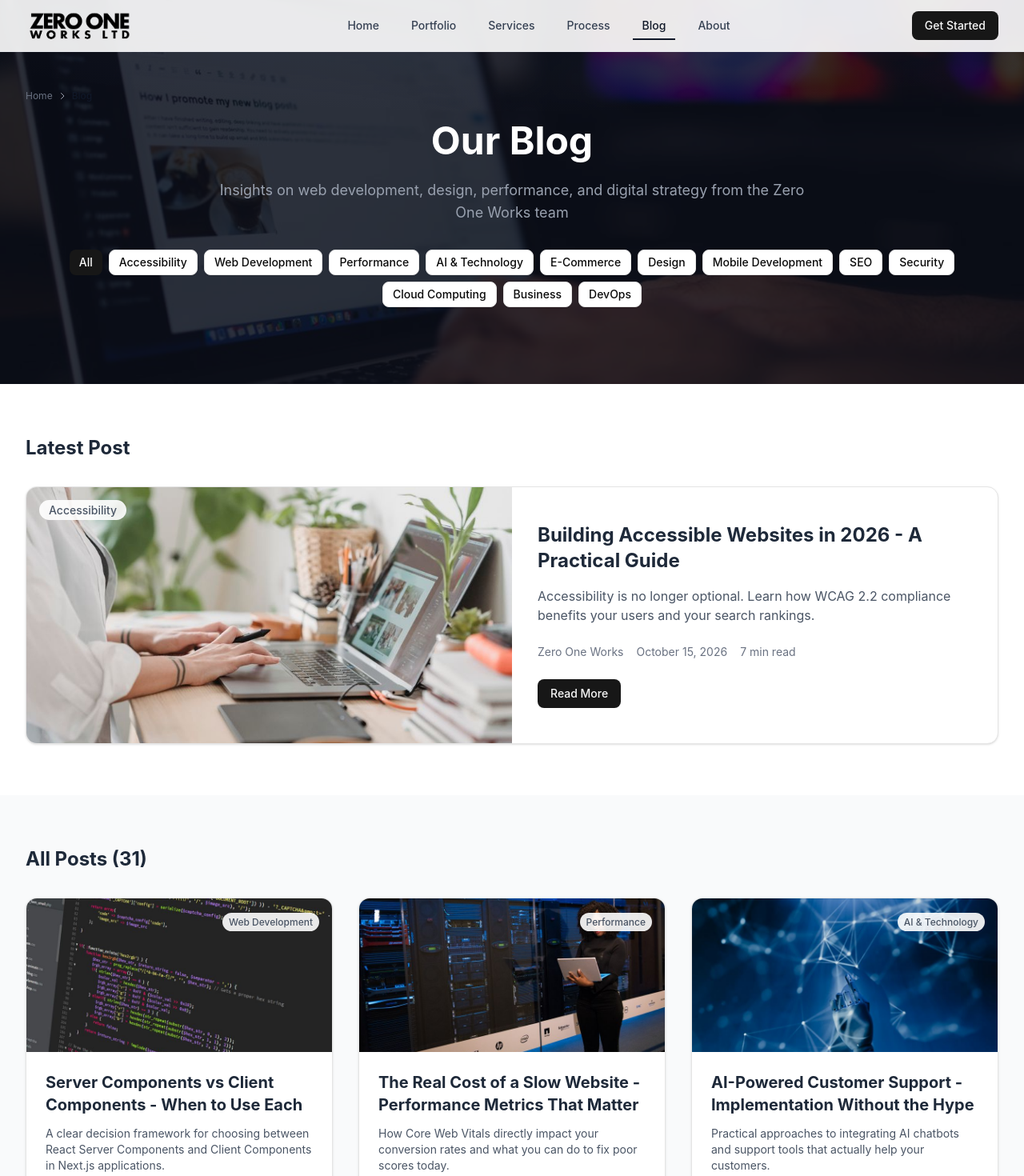
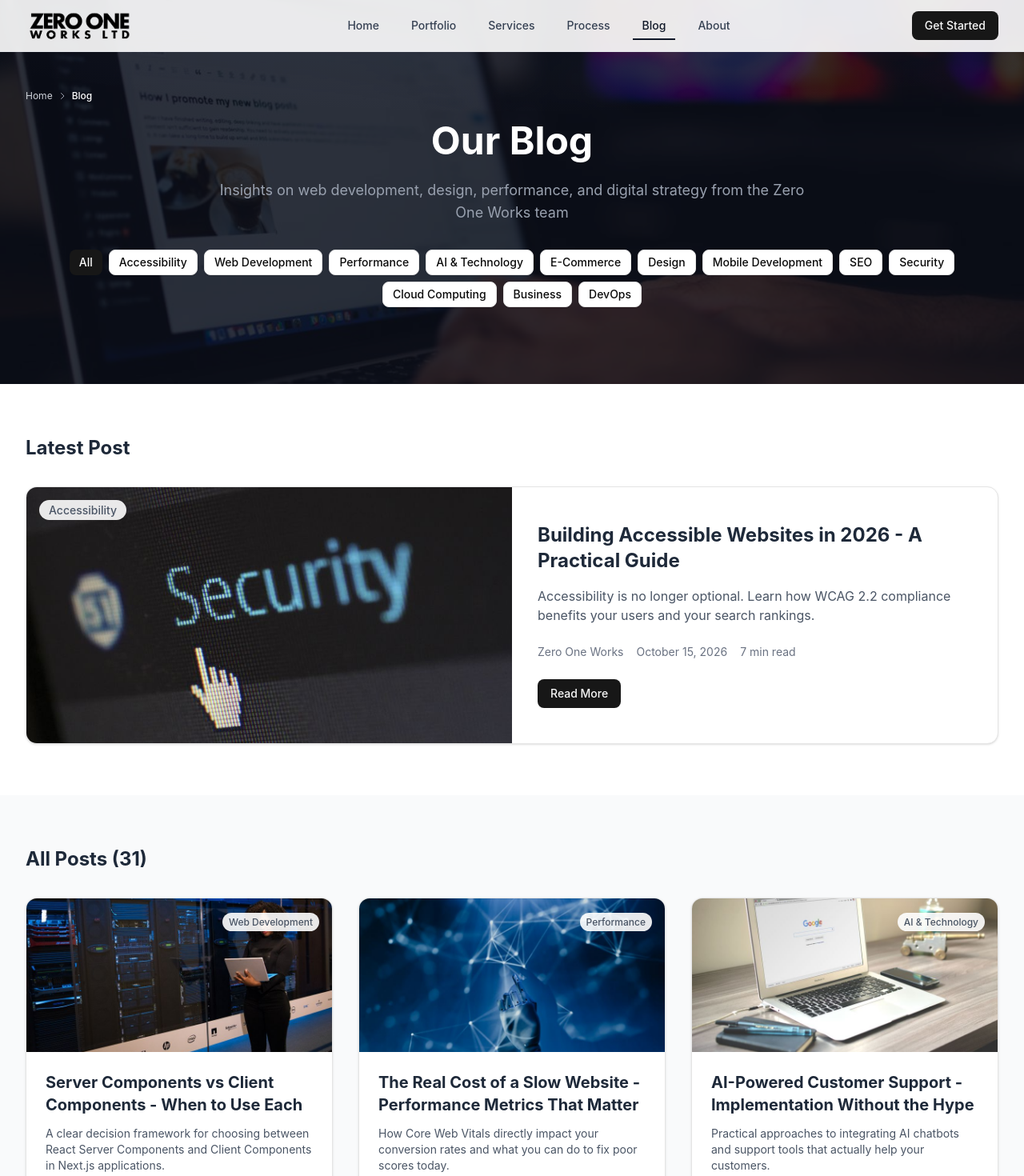
Before and after one commit to khurramsaadat/zero1works, a Next.js app: page /blog in a window 1280 px wide. Shown: the top 1470 px of the page at 80% size. Built offline with nearby package versions, Linux system fonts and the light colour scheme.

Commit message:
Blog slug URLs, hero breadcrumbs, unique post images, Forms.md

```diff
--- a/src/app/about/page.tsx
+++ b/src/app/about/page.tsx
@@ -30,7 +30,7 @@ export default function About() {
         <div className="absolute inset-0 bg-[radial-gradient(ellipse_80%_50%_at_50%_-20%,rgba(120,119,198,0.1),transparent)]" />
         <div className="absolute inset-0 bg-cover bg-center opacity-20 pointer-events-none" style={{ backgroundImage: `url('${heroImages.about}')` }} />
         <div className="max-w-7xl mx-auto px-4 sm:px-6 lg:px-8 py-12 relative z-10">
-          <Breadcrumbs />
+          <Breadcrumbs variant="hero" />
           <div className="text-center mt-6">
             <h1 className="text-4xl md:text-5xl font-bold text-white mb-6">About Us</h1>
             <p className="text-lg text-gray-400 max-w-3xl mx-auto">
--- a/src/app/api-reference/page.tsx
+++ b/src/app/api-reference/page.tsx
@@ -23,7 +23,7 @@ export default function ApiReferencePage() {
       <main id="main-content">
         <section className="pt-20 pb-12 bg-gray-950">
           <div className="max-w-4xl mx-auto px-4 sm:px-6 lg:px-8 py-12">
-            <Breadcrumbs />
+            <Breadcrumbs variant="hero" />
             <h1 className="text-3xl md:text-4xl font-bold text-white mt-6 mb-4">API Reference</h1>
             <p className="text-gray-400 max-w-2xl">Integration patterns and third-party services used across our projects.</p>
           </div>
--- a/src/app/blog/[id]/page.tsx
+++ b/src/app/blog/[slug]/page.tsx
@@ -4,7 +4,7 @@ import Footer from "@/components/Footer";
 import Breadcrumbs from "@/components/Breadcrumbs";
 import Link from "next/link";
 import Image from "next/image";
-import { blogCategoryImages } from "@/components/illustrations/HeroIllustrations";
+import { getPostImage, slugify } from "@/components/illustrations/HeroIllustrations";
 
 /* Shared blog data - keep in sync with /blog/page.tsx */
 const blogPosts = [
@@ -72,28 +72,28 @@ const blogPosts = [
     body: "Cloud computing levels the playing field for small businesses. Services that once required significant capital investment in servers and IT staff are now available on a pay-as-you-go basis.\n\nStart with the basics: cloud email (Google Workspace or Microsoft 365), cloud storage (Google Drive, Dropbox, or OneDrive), and cloud-based productivity tools. These eliminate the need for on-premises servers and enable remote work.\n\nFor your website, cloud hosting through platforms like Vercel, Netlify, or AWS Amplify provides global CDN delivery, automatic scaling, and near-zero maintenance. Static sites can be hosted for free or nearly free.\n\nSecurity in the cloud is often better than on-premises for small businesses. Cloud providers invest heavily in security infrastructure, automated patching, and monitoring that most small businesses could never afford independently." },
 ];
 
-function getPost(id: number) {
-  return blogPosts.find((p) => p.id === id);
+function getPostBySlug(slug: string) {
+  return blogPosts.find((p) => slugify(p.title) === slug);
 }
 
-/* Generate static pages for all 31 posts */
+/* Generate static pages for all 31 posts using slugs */
 export function generateStaticParams() {
-  return blogPosts.map((post) => ({ id: String(post.id) }));
+  return blogPosts.map((post) => ({ slug: slugify(post.title) }));
 }
 
-export async function generateMetadata({ params }: { params: Promise<{ id: string }> }): Promise<Metadata> {
-  const { id } = await params;
-  const post = getPost(Number(id));
+export async function generateMetadata({ params }: { params: Promise<{ slug: string }> }): Promise<Metadata> {
+  const { slug } = await params;
+  const post = getPostBySlug(slug);
   return {
     title: post?.title || "Blog Post",
     description: post?.excerpt || "",
-    alternates: { canonical: `/blog/${id}` },
+    alternates: { canonical: `/blog/${slug}` },
   };
 }
 
-export default async function BlogPost({ params }: { params: Promise<{ id: string }> }) {
-  const { id } = await params;
-  const post = getPost(Number(id));
+export default async function BlogPost({ params }: { params: Promise<{ slug: string }> }) {
+  const { slug } = await params;
+  const post = getPostBySlug(slug);
 
   if (!post) {
     return (
@@ -123,15 +123,15 @@ export default async function BlogPost({ params }: { params: Promise<{ id: strin
       {/* Hero with category image */}
       <section className="pt-16 pb-12 relative overflow-hidden bg-gray-900">
         <Image
-          src={blogCategoryImages[post.category] || "/images/blog/web-development.jpg"}
-          alt={post.category}
+          src={getPostImage(post.id)}
+          alt={post.title}
           fill
           className="object-cover opacity-40"
           sizes="100vw"
           priority
         />
         <div className="max-w-4xl mx-auto px-4 sm:px-6 lg:px-8 py-12 relative z-10">
-          <Breadcrumbs />
+          <Breadcrumbs variant="hero" lastLabel={post.title} />
           <div className="mt-6">
             <span className="inline-block bg-white/20 text-white px-3 py-1 rounded-full text-sm font-medium mb-4 backdrop-blur-sm">
               {post.category}
@@ -169,7 +169,7 @@ export default async function BlogPost({ params }: { params: Promise<{ id: strin
         <div className="max-w-3xl mx-auto px-4 sm:px-6 lg:px-8">
           <div className="flex justify-between items-start gap-8">
             {prevPost ? (
-              <Link href={`/blog/${prevPost.id}`} className="group flex-1">
+              <Link href={`/blog/${slugify(prevPost.title)}`} className="group flex-1">
                 <span className="text-xs text-gray-500 dark:text-gray-400 uppercase tracking-wide">Previous</span>
                 <p className="text-gray-800 dark:text-gray-200 font-medium group-hover:text-gray-600 dark:group-hover:text-gray-400 transition-colors line-clamp-2 mt-1">
                   {prevPost.title}
@@ -177,7 +177,7 @@ export default async function BlogPost({ params }: { params: Promise<{ id: strin
               </Link>
             ) : <div className="flex-1" />}
             {nextPost ? (
-              <Link href={`/blog/${nextPost.id}`} className="group flex-1 text-right">
+              <Link href={`/blog/${slugify(nextPost.title)}`} className="group flex-1 text-right">
                 <span className="text-xs text-gray-500 dark:text-gray-400 uppercase tracking-wide">Next</span>
                 <p className="text-gray-800 dark:text-gray-200 font-medium group-hover:text-gray-600 dark:group-hover:text-gray-400 transition-colors line-clamp-2 mt-1">
                   {nextPost.title}
@@ -195,12 +195,12 @@ export default async function BlogPost({ params }: { params: Promise<{ id: strin
             <h2 className="text-2xl font-bold text-gray-800 dark:text-gray-200 mb-8">Related Posts</h2>
             <div className="grid grid-cols-1 md:grid-cols-3 gap-8">
               {related.map((r) => (
-                <Link key={r.id} href={`/blog/${r.id}`}>
+                <Link key={r.id} href={`/blog/${slugify(r.title)}`}>
                   <div className="rounded-xl overflow-hidden border border-gray-200 dark:border-gray-700 hover:shadow-lg transition-shadow cursor-pointer h-full">
                     <div className="relative h-40">
                       <Image
-                        src={blogCategoryImages[r.category] || "/images/blog/web-development.jpg"}
-                        alt={r.category}
+                        src={getPostImage(r.id)}
+                        alt={r.title}
                         fill
                         className="object-cover"
                         sizes="(max-width: 768px) 100vw, 33vw"
--- a/src/app/blog/page.tsx
+++ b/src/app/blog/page.tsx
@@ -8,7 +8,7 @@ import { Card, CardContent } from "@/components/ui/card";
 import { Button } from "@/components/ui/button";
 import Link from "next/link";
 import Image from "next/image";
-import { heroImages, blogCategoryImages } from "@/components/illustrations/HeroIllustrations";
+import { heroImages, getPostImage, slugify } from "@/components/illustrations/HeroIllustrations";
 
 const POSTS_PER_PAGE = 12;
 
@@ -285,7 +285,7 @@ const Blog = () => {
         <div className="absolute inset-0 bg-[radial-gradient(ellipse_80%_50%_at_50%_-20%,rgba(120,119,198,0.1),transparent)]" />
         <div className="absolute inset-0 bg-cover bg-center opacity-20 pointer-events-none" style={{ backgroundImage: `url('${heroImages.blog}')` }} />
         <div className="max-w-7xl mx-auto px-4 sm:px-6 lg:px-8 py-12 relative z-10">
-          <Breadcrumbs />
+          <Breadcrumbs variant="hero" />
           <div className="text-center mt-6">
             <h1 className="text-4xl md:text-5xl font-bold text-white mb-6">Our Blog</h1>
             <p className="text-lg text-gray-400 max-w-3xl mx-auto mb-8">
@@ -315,13 +315,13 @@ const Blog = () => {
         <section id="main-content" className="py-16 bg-white dark:bg-slate-900">
           <div className="max-w-7xl mx-auto px-4 sm:px-6 lg:px-8">
             <h2 className="text-2xl font-bold text-gray-800 dark:text-gray-200 mb-8">Latest Post</h2>
-            <Link href={`/blog/${visible[0].id}`}>
+            <Link href={`/blog/${slugify(visible[0].title)}`}>
               <Card className="card-hover-effect overflow-hidden cursor-pointer">
                 <div className="grid grid-cols-1 lg:grid-cols-2">
                   <div className="relative h-64 lg:min-h-[320px]">
                     <Image
-                      src={blogCategoryImages[visible[0].category] || "/images/blog/web-development.jpg"}
-                      alt={visible[0].category}
+                      src={getPostImage(visible[0].id)}
+                      alt={visible[0].title}
                       fill
                       className="object-cover"
                       sizes="(max-width: 1024px) 100vw, 50vw"
@@ -360,12 +360,12 @@ const Blog = () => {
           </h2>
           <div className="grid grid-cols-1 md:grid-cols-2 lg:grid-cols-3 gap-8">
             {visible.slice(1).map((post) => (
-              <Link key={post.id} href={`/blog/${post.id}`}>
+              <Link key={post.id} href={`/blog/${slugify(post.title)}`}>
                 <Card className="card-hover-effect overflow-hidden cursor-pointer h-full">
                   <div className="relative h-48">
                     <Image
-                      src={blogCategoryImages[post.category] || "/images/blog/web-development.jpg"}
-                      alt={post.category}
+                      src={getPostImage(post.id)}
+                      alt={post.title}
                       fill
                       className="object-cover"
                       sizes="(max-width: 768px) 100vw, (max-width: 1200px) 50vw, 33vw"
--- a/src/app/case-studies/page.tsx
+++ b/src/app/case-studies/page.tsx
@@ -26,7 +26,7 @@ export default function CaseStudiesPage() {
       <main id="main-content">
         <section className="pt-20 pb-12 bg-gray-950">
           <div className="max-w-4xl mx-auto px-4 sm:px-6 lg:px-8 py-12">
-            <Breadcrumbs />
+            <Breadcrumbs variant="hero" />
             <h1 className="text-3xl md:text-4xl font-bold text-white mt-6 mb-4">Case Studies</h1>
             <p className="text-gray-400 max-w-2xl">Deep dives into real projects - the challenges, solutions, and results.</p>
           </div>
--- a/src/app/documentation/page.tsx
+++ b/src/app/documentation/page.tsx
@@ -25,7 +25,7 @@ export default function DocumentationPage() {
       <main id="main-content">
         <section className="pt-20 pb-12 bg-gray-950">
           <div className="max-w-4xl mx-auto px-4 sm:px-6 lg:px-8 py-12">
-            <Breadcrumbs />
+            <Breadcrumbs variant="hero" />
             <h1 className="text-3xl md:text-4xl font-bold text-white mt-6 mb-4">Documentation</h1>
             <p className="text-gray-400 max-w-2xl">Technical docs, processes, and standards we follow on every project.</p>
           </div>
--- a/src/app/portfolio/page.tsx
+++ b/src/app/portfolio/page.tsx
@@ -183,7 +183,7 @@ const Portfolio = () => {
 
         <div className="max-w-7xl mx-auto px-4 sm:px-6 lg:px-8 py-12 relative z-10">
           <div className="mb-4">
-            <Breadcrumbs />
+            <Breadcrumbs variant="hero" />
           </div>
           <div className="text-center">
             <p className="text-sm font-medium text-gray-400 uppercase tracking-widest mb-3">
--- a/src/app/services/[slug]/page.tsx
+++ b/src/app/services/[slug]/page.tsx
@@ -111,7 +111,7 @@ export default async function ServicePage({ params }: { params: Promise<{ slug:
         {/* Hero */}
         <section className="pt-20 pb-12 bg-gray-950">
           <div className="max-w-4xl mx-auto px-4 sm:px-6 lg:px-8 py-12">
-            <Breadcrumbs />
+            <Breadcrumbs variant="hero" />
             <div className="mt-6">
               <p className="text-sm font-medium text-gray-400 uppercase tracking-widest mb-2">{service.price}</p>
               <h1 className="text-3xl md:text-4xl font-bold text-white mb-4">{service.title}</h1>
--- a/src/app/white-papers/page.tsx
+++ b/src/app/white-papers/page.tsx
@@ -24,7 +24,7 @@ export default function WhitePapersPage() {
       <main id="main-content">
         <section className="pt-20 pb-12 bg-gray-950">
           <div className="max-w-4xl mx-auto px-4 sm:px-6 lg:px-8 py-12">
-            <Breadcrumbs />
+            <Breadcrumbs variant="hero" />
             <h1 className="text-3xl md:text-4xl font-bold text-white mt-6 mb-4">White Papers</h1>
             <p className="text-gray-400 max-w-2xl">Technical insights and guides from our engineering team.</p>
           </div>
--- a/src/components/Breadcrumbs.tsx
+++ b/src/components/Breadcrumbs.tsx
@@ -26,37 +26,57 @@ const labelMap: Record<string, string> = {
   "maintenance-support": "Maintenance & Support",
 };
 
-export default function Breadcrumbs() {
+interface BreadcrumbsProps {
+  /** Use "hero" when placed on dark hero backgrounds for white text */
+  variant?: "default" | "hero";
+  /** Override label for the last breadcrumb segment */
+  lastLabel?: string;
+}
+
+export default function Breadcrumbs({ variant = "default", lastLabel }: BreadcrumbsProps) {
   const pathname = usePathname();
   const segments = pathname.split("/").filter(Boolean);
 
   if (segments.length === 0) return null;
 
   const crumbs = segments.map((seg, i) => ({
-    label: labelMap[seg] || seg.replace(/-/g, " ").replace(/\b\w/g, (c) => c.toUpperCase()),
+    label: i === segments.length - 1 && lastLabel
+      ? lastLabel
+      : labelMap[seg] || seg.replace(/-/g, " ").replace(/\b\w/g, (c) => c.toUpperCase()),
     href: "/" + segments.slice(0, i + 1).join("/"),
     isLast: i === segments.length - 1,
   }));
 
+  const isHero = variant === "hero";
+
+  /* Colour tokens based on variant */
+  const linkColor = isHero
+    ? "text-gray-300 hover:text-white"
+    : "text-gray-500 dark:text-gray-400 hover:text-gray-900 dark:hover:text-gray-200";
+  const activeColor = isHero
+    ? "text-white font-medium"
+    : "text-gray-900 dark:text-gray-100 font-medium";
+  const chevronColor = isHero ? "text-gray-400" : "text-gray-400";
+
   return (
-    <nav aria-label="Breadcrumb" className="text-xs text-gray-500 dark:text-gray-400">
+    <nav aria-label="Breadcrumb" className="text-xs">
       <ol className="flex items-center gap-1.5 flex-wrap">
         <li>
-          <Link href="/" className="hover:text-gray-900 dark:hover:text-gray-200 transition-colors">
+          <Link href="/" className={`${linkColor} transition-colors`}>
             Home
           </Link>
         </li>
         {crumbs.map((crumb) => (
           <li key={crumb.href} className="flex items-center gap-1.5">
-            <svg className="w-3 h-3 text-gray-400" fill="none" stroke="currentColor" viewBox="0 0 24 24" aria-hidden="true">
+            <svg className={`w-3 h-3 ${chevronColor}`} fill="none" stroke="currentColor" viewBox="0 0 24 24" aria-hidden="true">
               <path strokeLinecap="round" strokeLinejoin="round" strokeWidth={2} d="M9 5l7 7-7 7" />
             </svg>
             {crumb.isLast ? (
-              <span className="text-gray-900 dark:text-gray-100 font-medium" aria-current="page">
+              <span className={activeColor} aria-current="page">
                 {crumb.label}
               </span>
             ) : (
-              <Link href={crumb.href} className="hover:text-gray-900 dark:hover:text-gray-200 transition-colors">
+              <Link href={crumb.href} className={`${linkColor} transition-colors`}>
                 {crumb.label}
               </Link>
             )}
--- a/src/components/illustrations/HeroIllustrations.tsx
+++ b/src/components/illustrations/HeroIllustrations.tsx
@@ -36,3 +36,17 @@ export const processStepImages = [
 
 /* WhyChooseUs image */
 export const whyChooseUsImage = "/images/pages/why-choose-us.jpg";
+
+/* Per-post image - cycles through all category images so related posts look different */
+const allBlogImages = Object.values(blogCategoryImages);
+export function getPostImage(postIndex: number): string {
+  return allBlogImages[postIndex % allBlogImages.length];
+}
+
+/* Generate a URL-friendly slug from a title */
+export function slugify(title: string): string {
+  return title
+    .toLowerCase()
+    .replace(/[^a-z0-9]+/g, "-")
+    .replace(/(^-|-$)/g, "");
+}
```
Also changed, not shown: markdown/Forms.md (added, +128 -0 lines), 1 other file (tests, documents, lock files or other folders).
